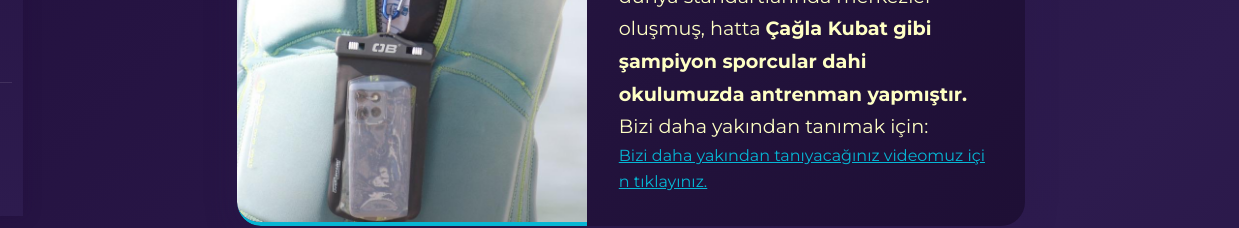
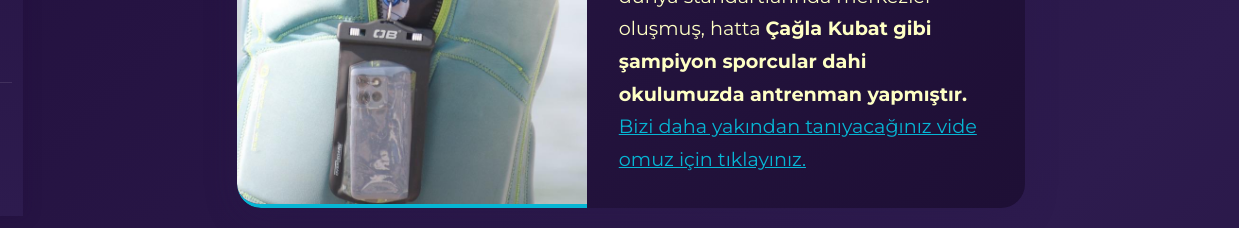
Before and after one commit to zeynepdogru/su-sporlari, a website: page public/html/hakkimizda.html in a window 1280 px wide. Shown: the part 584-812 px from the top of the page, 41-1280 px from the left. Drawn offline with Linux system fonts and the light colour scheme.

Commit message:
Remove <p> element inside card

```diff
--- a/public/html/hakkimizda.html
+++ b/public/html/hakkimizda.html
@@ -46,7 +46,6 @@
                   >Çağla Kubat gibi şampiyon sporcular dahi okulumuzda antrenman
                   yapmıştır.</b
                 ><br />
-                <p>Bizi daha yakından tanımak için:</p>
                 <a
                   href="https://www.youtube.com/watch?v=fRkMR-DYKZY"
                   target="_blank"
@@ -86,7 +85,7 @@
                 Kamil Abdüş Gölü önündeki laguna ve eşsiz kumsalımızda 8 yıldır
                 hizmet veriyoruz.<b> 2025 yaz sezonunda,</b> Tuzla Yelken ve Su
                 Sporları Kulübü'nde faaliyetlerimize devam ediyor olduğumuzu
-                belirtmekten mutluluk duyarız.Tuzla, rüzgar sörfü için dünya
+                belirtmekten mutluluk duyarız. Tuzla, rüzgar sörfü için dünya
                 standartlarında, <b>10 üzerinden 7-7.5 puan</b> alabilecek kadar
                 elverişli bir konumdadır. Koyumuzda sahile paralel esen Kuzey
                 Rüzgarı, dalga oluşumunu engellerken sporcunun maksimum sürate
```
